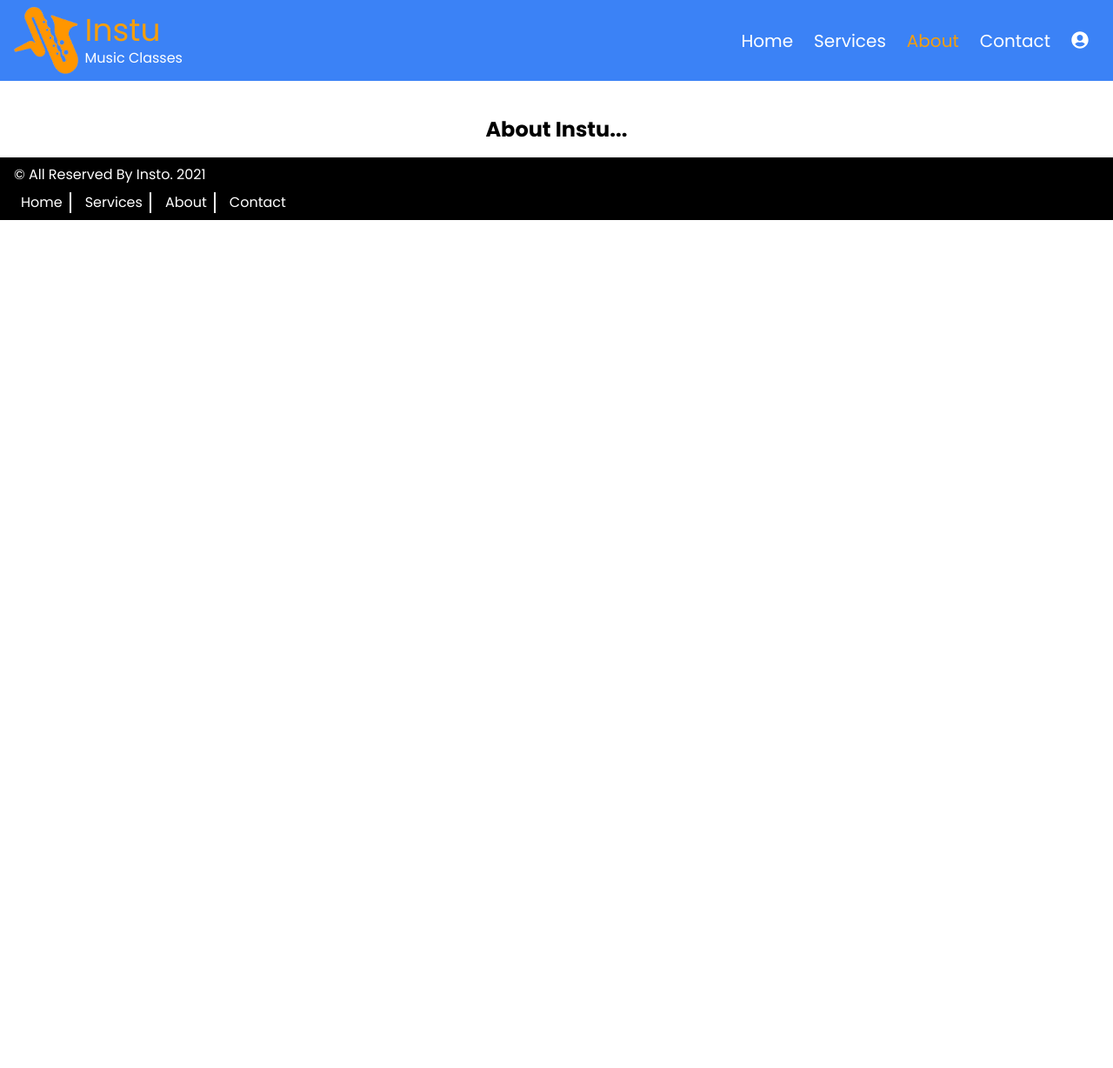
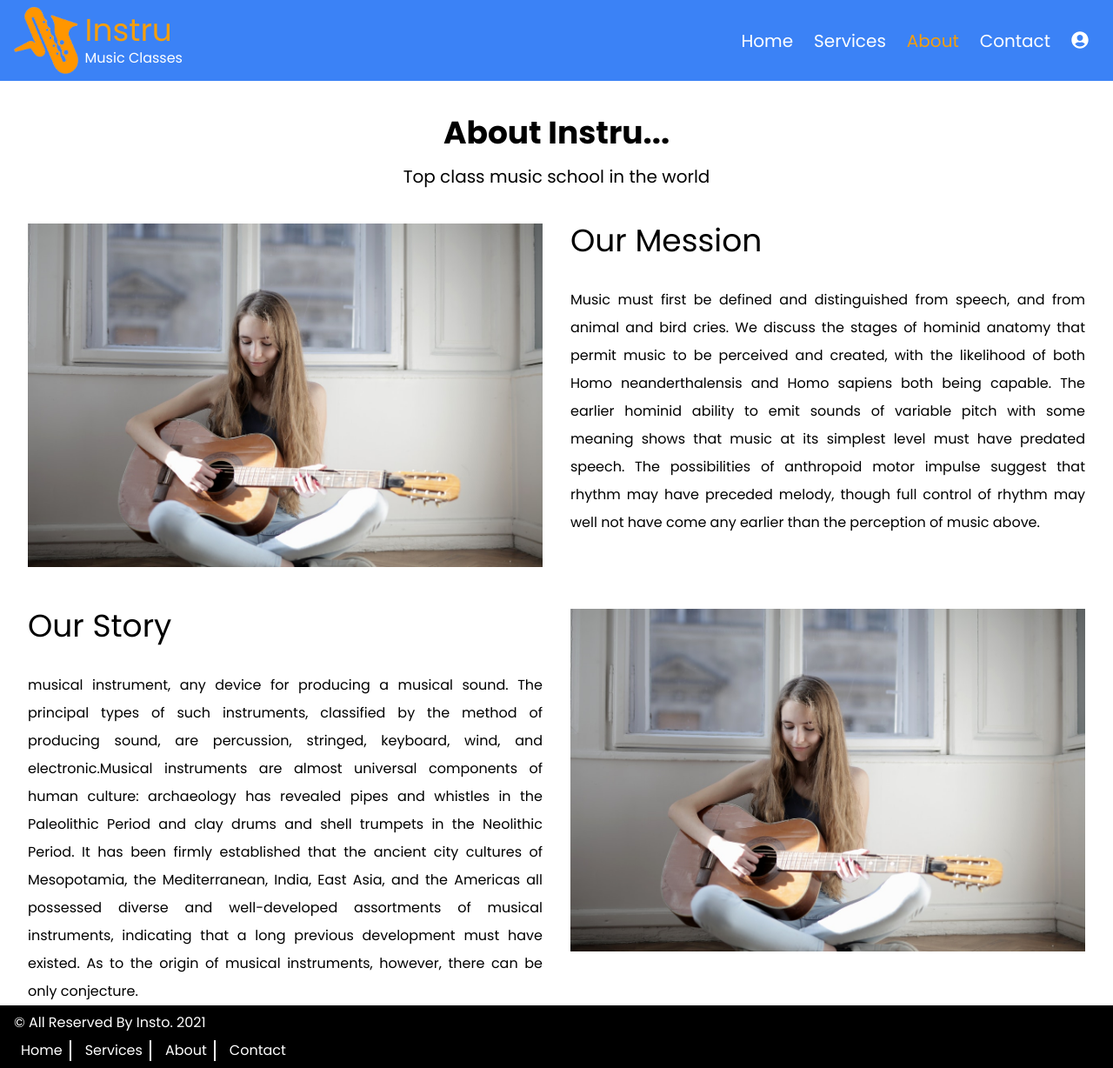
Before and after one commit to RomanSheikh99/Instru-Music-Classes, a React (Create React App) app: page /about in a window 1280 px wide. Shown: the whole page at 87% size. Before the commit the page ends 800 px from the top, so only its background shows below. Built offline with nearby package versions, Linux system fonts and the light colour scheme.

Commit message:
--- Auto-Git Commit ---

```diff
--- a/src/components/About/About.js
+++ b/src/components/About/About.js
@@ -1,9 +1,30 @@
 import React from 'react';
-
+import messionImg from '../../images/mession.jpg'
 const About = () => {
     return (
-        <div className="mt-10">
-            <h2 className="text-center my-4 text-2xl font-bold">About Instu...</h2>
+        <div className="mt-10 px-8">
+            <div>
+                <h2 className="text-center my-4 text-4xl font-bold">About Instru...</h2>
+                <p className="text-center text-xl mb-10">Top class music school in the world</p>
+            </div>
+            <div className="grid grid-cols-2 gap-8 mb-12">
+                <div className="">
+                    <img className="" src={messionImg} alt="" />
+                </div>
+                <div className="">
+                    <h2 className="text-4xl mb-8">Our Mession</h2>
+                    <p className="text-justify leading-8">Music must first be defined and distinguished from speech, and from animal and bird cries. We discuss the stages of hominid anatomy that permit music to be perceived and created, with the likelihood of both Homo neanderthalensis and Homo sapiens both being capable. The earlier hominid ability to emit sounds of variable pitch with some meaning shows that music at its simplest level must have predated speech. The possibilities of anthropoid motor impulse suggest that rhythm may have preceded melody, though full control of rhythm may well not have come any earlier than the perception of music above. </p>
+                </div>
+            </div>
+            <div className="grid grid-cols-2 gap-8 mt-12">
+                <div className="">
+                <h2 className="text-4xl mb-8">Our Story</h2>
+                    <p className="text-justify leading-8">musical instrument, any device for producing a musical sound. The principal types of such instruments, classified by the method of producing sound, are percussion, stringed, keyboard, wind, and electronic.Musical instruments are almost universal components of human culture: archaeology has revealed pipes and whistles in the Paleolithic Period and clay drums and shell trumpets in the Neolithic Period. It has been firmly established that the ancient city cultures of Mesopotamia, the Mediterranean, India, East Asia, and the Americas all possessed diverse and well-developed assortments of musical instruments, indicating that a long previous development must have existed. As to the origin of musical instruments, however, there can be only conjecture.</p>
+                </div>
+                <div className="">
+                <img className="" src={messionImg} alt="" />
+                </div>
+            </div>
         </div>
     );
 };
--- a/src/components/Header/Header.js
+++ b/src/components/Header/Header.js
@@ -12,7 +12,7 @@ const Header = () => {
             <div className="flex items-center">
                 <img className="w-logo-img" src={logo} alt="" />
                 <div className="text-white ml-2">
-                    <h2 className="text-4xl text-yellow-500">Instu</h2>
+                    <h2 className="text-4xl text-yellow-500">Instru</h2>
                     <p>Music Classes</p>
                 </div>
             </div>
```
Also changed, not shown: .autogit/logs/log-4-9-2021-6-10-0.txt (added), src/images/mession.jpg (added), src/images/notFound.jpg (added).
